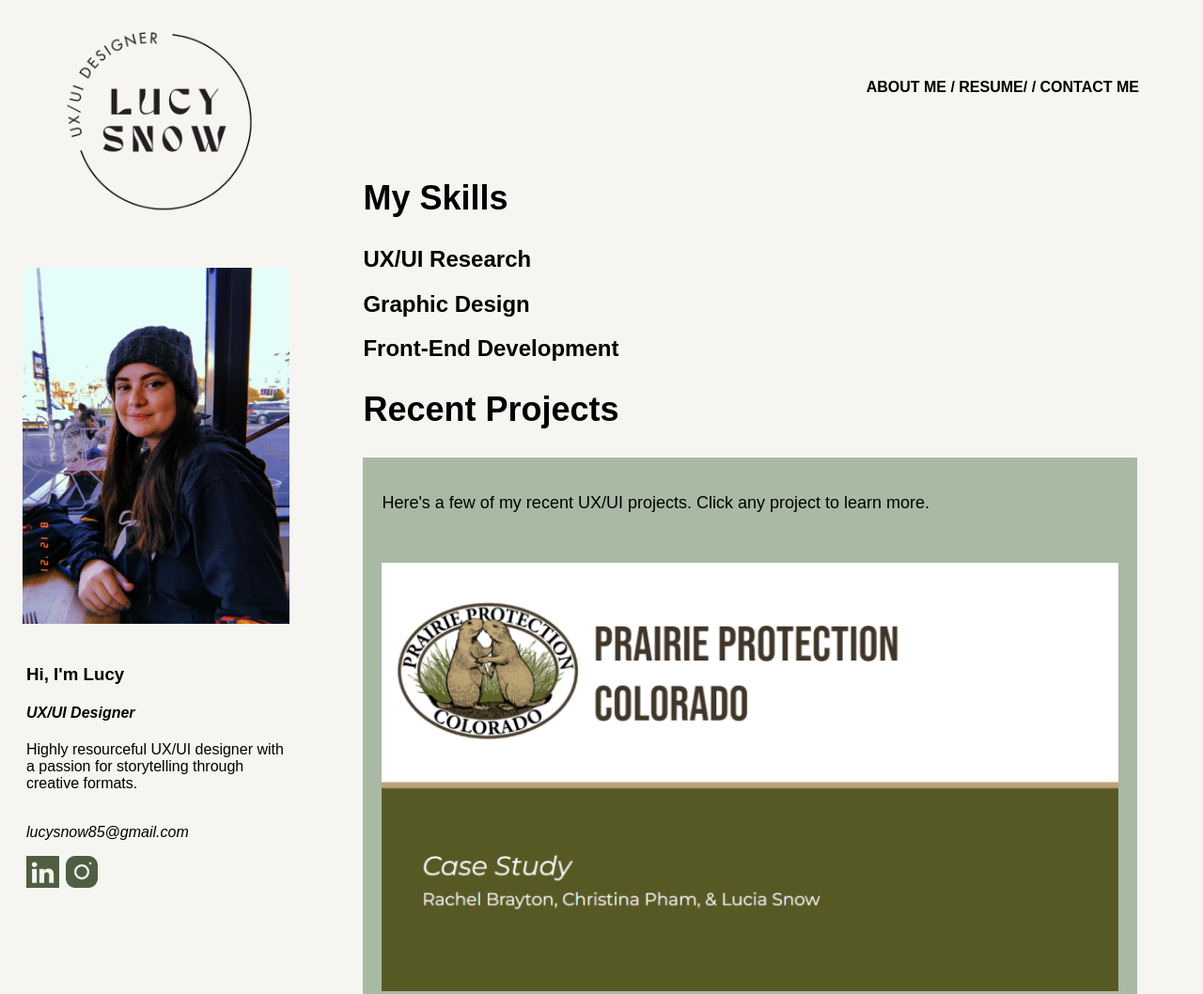
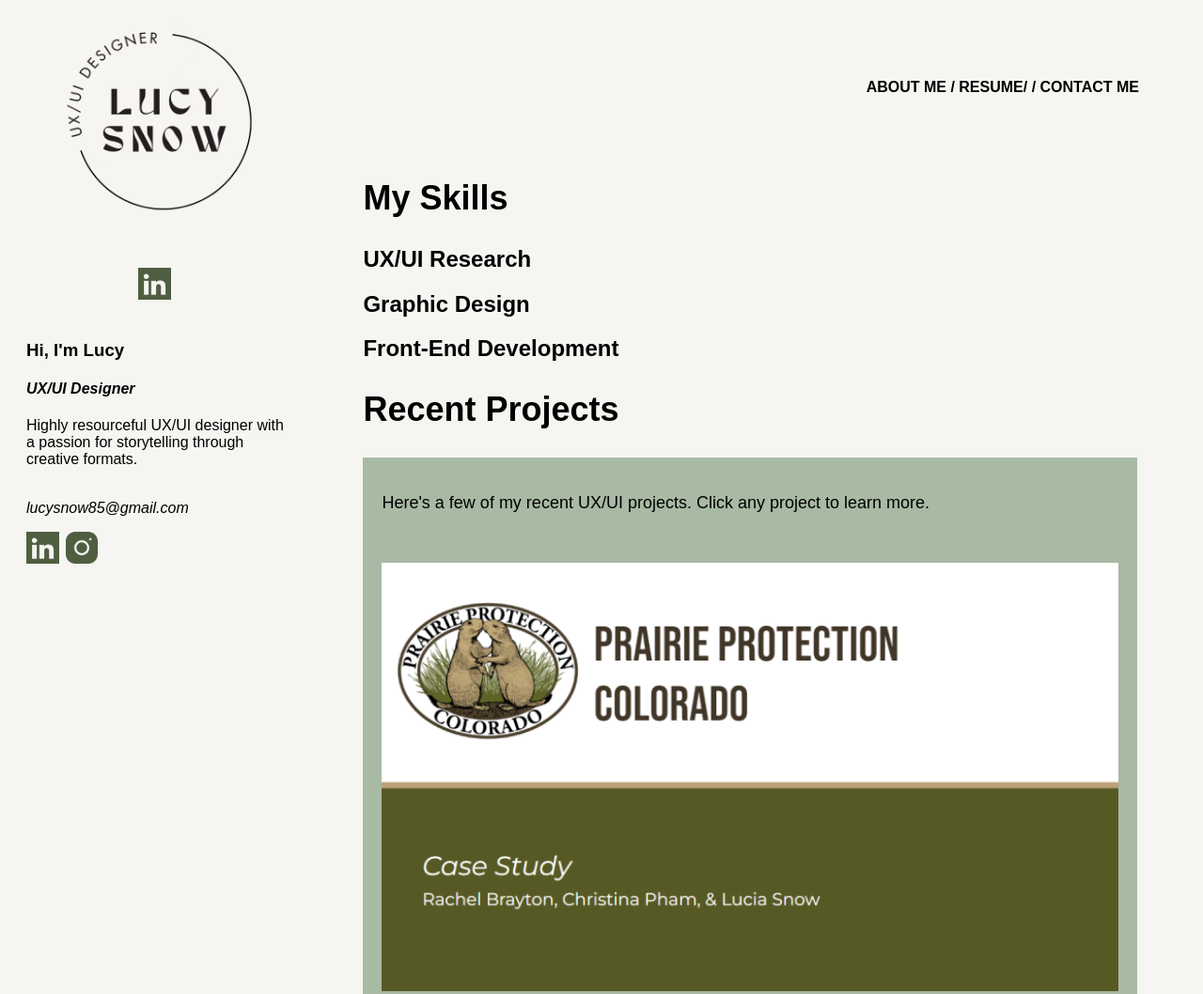
Before and after one commit to luciasnow/UX_UI_HW_19_snow, a plain HTML site: page index.html in a window 1280 px wide. Shown: the top 1058 px of the page at 94% size. Drawn offline with nearby package versions, Linux system fonts and the light colour scheme.

Commit message:
Update index.html

```diff
--- a/index.html
+++ b/index.html
@@ -2,13 +2,13 @@
 <html>
 <head>
 <title>Lucia Snow</title>
-<link rel='stylesheet' type='text/css' href='css/style.css' />
+<link rel='stylesheet' type='text/css' href='css/style.css'/>
 </head>
 <body class="body">
     <div id="container">
         <div id="header">
             <div>
-            <img class="logo" src="../UX_UI_HW_19_snow/images/Logo.png"/>
+            <img class="logo" src="../UX_UI_HW_19_snow/images/Logo.png" />
              </div>
         <div id="nav">
             <p><strong><a class="navHeader" href="#">ABOUT ME</a> / <a class="navHeader"  href="#">RESUME</a>/ / <a  class="navHeader" href="#">CONTACT ME</a></strong></p>
@@ -16,7 +16,7 @@
         </div>
     <div id="aside">
         <div id="headshotBox">
-        <img class="headshot" src="../UX_UI_HW_19_snow/images/Headshot.jpg" />
+            <img class="socialIcons" src="../UX_UI_HW_19_snow/images/linkedin_green.png" />
         </div>
         <div id="bio">
         <h3>Hi, I'm Lucy</h3>
```
